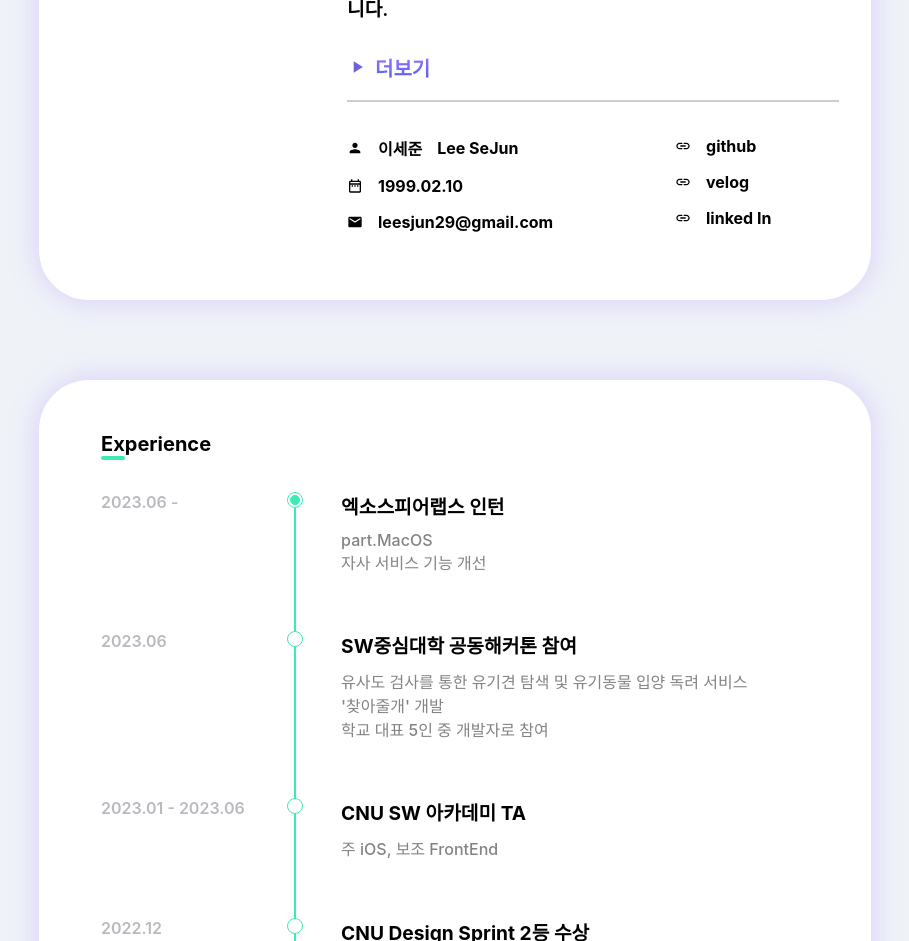
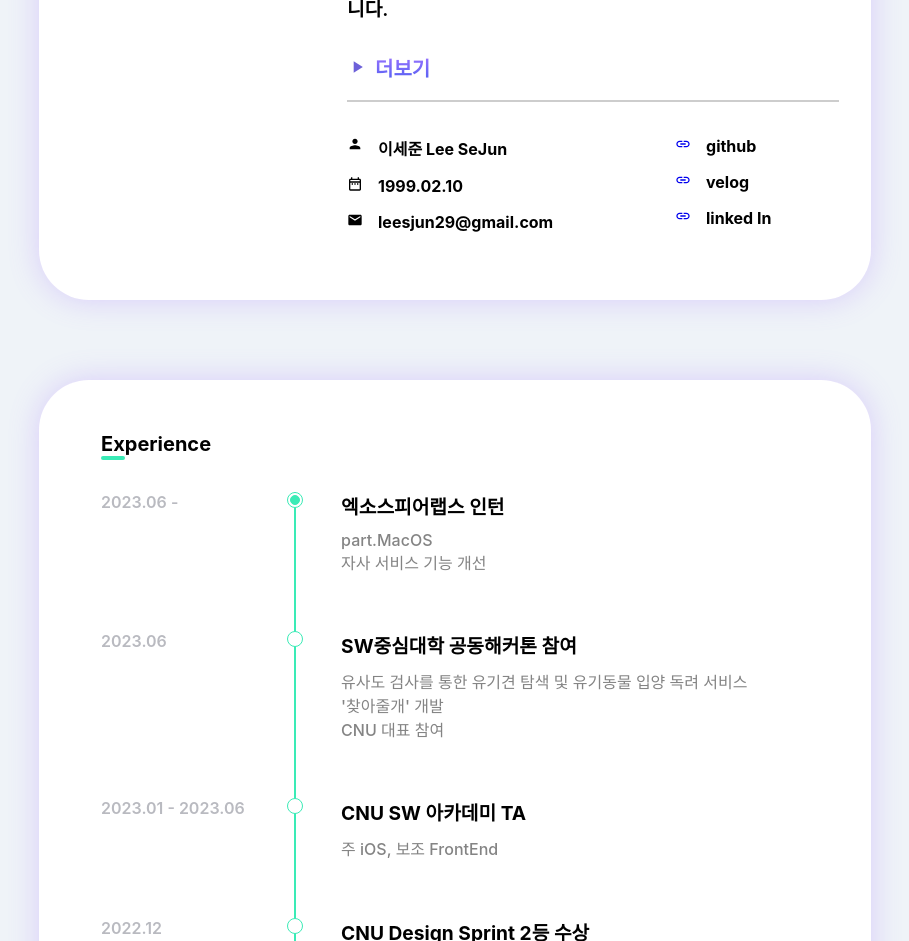
Before and after one commit to YimKeul/YimKeul.github.io, a React (Create React App) app: page / in a window 1280 px wide. Shown: the part 1000-1941 px from the top of the page, without its empty margins (354-1263 px from the left). Built offline with nearby package versions, Linux system fonts and the light colour scheme.

Commit message:
feat : add link

```diff
--- a/src/assets/ExperienceData.js
+++ b/src/assets/ExperienceData.js
@@ -10,7 +10,7 @@ const data = [
     Title: "SW중심대학 공동해커톤 참여",
     Desc: `유사도 검사를 통한 유기견 탐색 및 유기동물 입양 독려 서비스
     '찾아줄개' 개발
-    학교 대표 5인 중 개발자로 참여`,
+    CNU 대표 참여`,
   },
   {
     Date: "2023.01 - 2023.06",
--- /dev/null
+++ b/src/components/InfoBox.jsx
@@ -0,0 +1,34 @@
+import React from "react";
+import styled from "styled-components";
+
+const InfoBox = ({ icon, desc }) => {
+  return (
+    <S.infoLabel>
+      <S.icon>{icon}</S.icon>
+      <S.infoText>{desc}</S.infoText>
+    </S.infoLabel>
+  );
+};
+
+const S = {
+  infoLabel: styled.div`
+    display: flex;
+    align-items: flex-start;
+    justify-content: flex-start;
+    margin-bottom: 1rem;
+  `,
+  infoText: styled.div`
+    color: #000;
+    font-size: 1rem;
+    font-family: Inter;
+    font-style: normal;
+    font-weight: 700;
+    line-height: normal;
+    margin-left: 0.94rem;
+  `,
+  icon: styled.div`
+    font-size: 1rem;
+  `,
+};
+
+export default InfoBox;
--- a/src/components/index.js
+++ b/src/components/index.js
@@ -3,6 +3,7 @@ import SkillBox from "./SkillBox";
 import SkillSet from "./SkillSet";
 import PfBox from "./PfBox";
 import NavBox from "./NavBox";
+import InfoBox from "./InfoBox";
 import { main, point, glass, purple, gray } from "./Colors";
 export {
   Navigator,
@@ -15,4 +16,5 @@ export {
   SkillSet,
   PfBox,
   NavBox,
+  InfoBox,
 };
--- a/src/pages/About.jsx
+++ b/src/pages/About.jsx
@@ -1,6 +1,6 @@
 import React, { useState } from "react";
 import styled from "styled-components";
-import { point, main, purple, SkillSet } from "../components";
+import { point, main, purple, SkillSet, InfoBox } from "../components";
 import { profile } from "../images";
 import {
   MdPerson,
@@ -72,39 +72,26 @@ const About = () => {
             <S.infoBox>
               <S.row>
                 <S.infoArea1>
-                  <S.infoLabel>
-                    <MdPerson style={{ width: "1rem", height: "1rem" }} />
-                    <S.infoText>이세준</S.infoText>
-                    <S.infoText>Lee SeJun</S.infoText>
-                  </S.infoLabel>
-                  {/*  */}
-                  <S.infoLabel>
-                    <MdOutlineDateRange
-                      style={{ width: "1rem", height: "1rem" }}
-                    />
-                    <S.infoText>1999.02.10</S.infoText>
-                  </S.infoLabel>
-                  {/*  */}
-                  <S.infoLabel>
-                    <MdEmail style={{ width: "1rem", height: "1rem" }} />
-                    <S.infoText>leesjun29@gmail.com</S.infoText>
-                  </S.infoLabel>
+                  <InfoBox icon={<MdPerson />} desc={"이세준 Lee SeJun"} />
+                  <InfoBox icon={<MdOutlineDateRange />} desc={"1999.02.10"} />
+                  <InfoBox icon={<MdEmail />} desc={"leesjun29@gmail.com"} />
                 </S.infoArea1>
                 <S.infoArea2>
-                  <S.infoLabel>
-                    <MdLink style={{ width: "1rem", height: "1rem" }} />
-                    <S.infoText>github</S.infoText>
-                  </S.infoLabel>
-                  {/*  */}
-                  <S.infoLabel>
-                    <MdLink style={{ width: "1rem", height: "1rem" }} />
-                    <S.infoText>velog</S.infoText>
-                  </S.infoLabel>
-                  {/*  */}
-                  <S.infoLabel>
-                    <MdLink style={{ width: "1rem", height: "1rem" }} />
-                    <S.infoText>linked In</S.infoText>
-                  </S.infoLabel>
+                  <S.hyperLink
+                    href="https://github.com/yimkeul"
+                    target="_blank"
+                  >
+                    <InfoBox icon={<MdLink />} desc={"github"} />
+                  </S.hyperLink>
+                  <S.hyperLink href="https://velog.io/@yimkeul" target="_blank">
+                    <InfoBox icon={<MdLink />} desc={"velog"} />
+                  </S.hyperLink>
+                  <S.hyperLink
+                    href="https://www.linkedin.com/in/%EC%84%B8%EC%A4%80-%EC%9D%B4-209456248/"
+                    target="_blank"
+                  >
+                    <InfoBox icon={<MdLink />} desc={"linked In"} />
+                  </S.hyperLink>
                 </S.infoArea2>
               </S.row>
             </S.infoBox>
@@ -116,6 +103,13 @@ const About = () => {
 };
 
 const S = {
+  hyperLink: styled.a`
+    text-decoration: none;
+    &:hover {
+      color: ${() => point};
+    }
+  `,
+
   container: styled.div`
     width: 52rem;
     min-height: 30rem;
```
